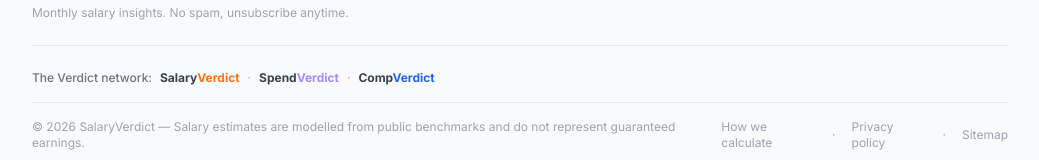
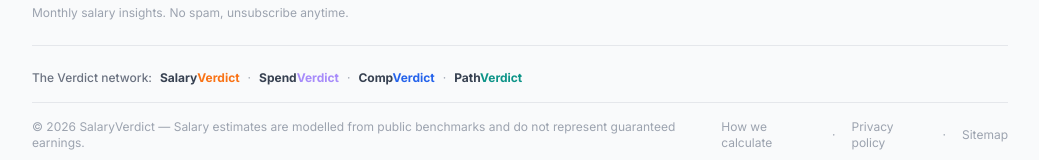
Before and after one commit to stewartmasters/am-i-underpaid, a Next.js app: page / in a window 1280 px wide. Shown: the part 3602-3762 px from the top of the page, without its empty margins (120-1159 px from the left). Built offline with nearby package versions, Linux system fonts and the light colour scheme; no server answers.

Commit message:
Add PathVerdict to Verdict network bar in EN and ES footers
Co-Authored-By: Claude Sonnet 4.6 <noreply@anthropic.com>

```diff
--- a/components/Footer.tsx
+++ b/components/Footer.tsx
@@ -111,6 +111,8 @@ export default function Footer() {
             <a href="https://www.spendverdict.com" className="font-bold text-gray-700 hover:text-gray-900 transition-colors">Spend<span style={{ color: "#a78bfa" }}>Verdict</span></a>
             <span>·</span>
             <a href="https://compverdict.com" target="_blank" rel="noopener noreferrer" className="font-bold text-gray-700 hover:text-gray-900 transition-colors">Comp<span style={{ color: "#2563EB" }}>Verdict</span></a>
+            <span>·</span>
+            <a href="https://pathverdict.com" target="_blank" rel="noopener noreferrer" className="font-bold text-gray-700 hover:text-gray-900 transition-colors">Path<span style={{ color: "#0D9488" }}>Verdict</span></a>
           </div>
         </div>
 
--- a/components/FooterES.tsx
+++ b/components/FooterES.tsx
@@ -110,6 +110,8 @@ export default function FooterES() {
             <a href="https://www.spendverdict.com" className="font-bold text-gray-700 hover:text-gray-900 transition-colors">Spend<span style={{ color: "#a78bfa" }}>Verdict</span></a>
             <span>·</span>
             <a href="https://compverdict.com" target="_blank" rel="noopener noreferrer" className="font-bold text-gray-700 hover:text-gray-900 transition-colors">Comp<span style={{ color: "#2563EB" }}>Verdict</span></a>
+            <span>·</span>
+            <a href="https://pathverdict.com" target="_blank" rel="noopener noreferrer" className="font-bold text-gray-700 hover:text-gray-900 transition-colors">Path<span style={{ color: "#0D9488" }}>Verdict</span></a>
           </div>
         </div>
 
```
